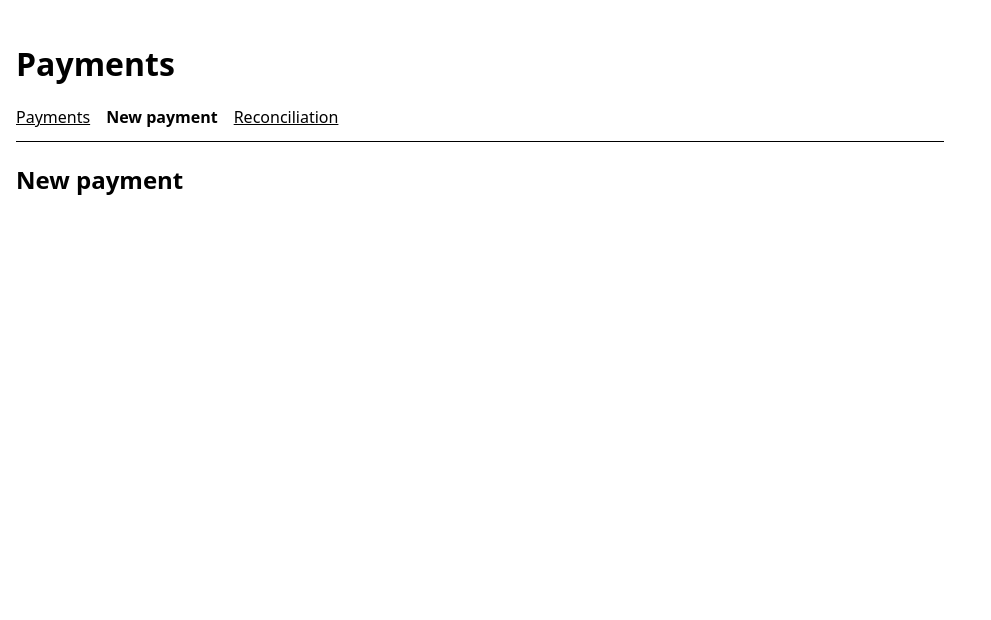
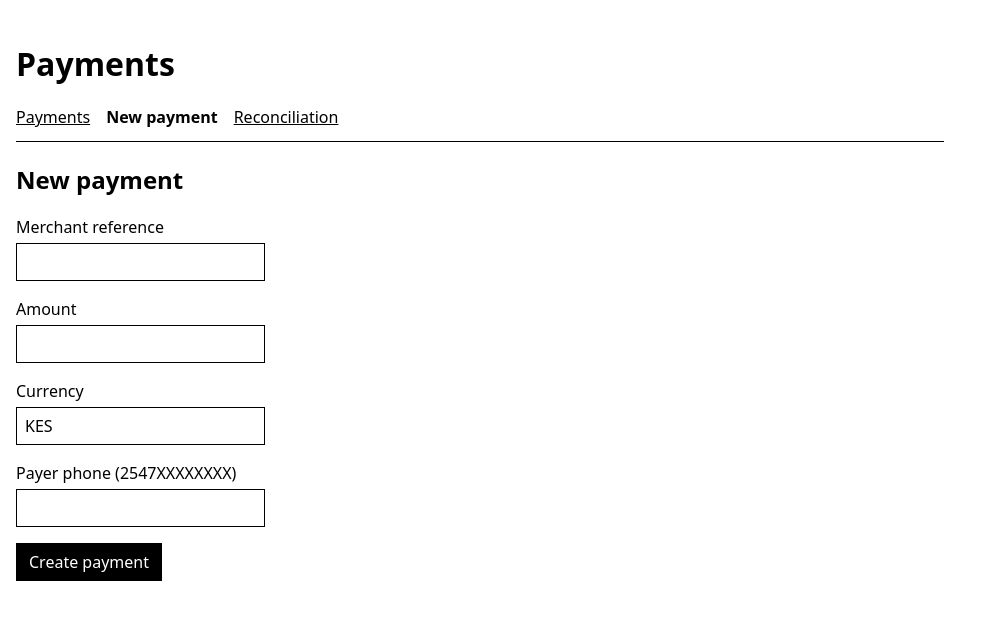
Before and after one commit to Martin888Maina/java-payment-application, a React (Vite) app in the folder frontend/: page /payments/new in a window 1280 px wide. Shown: the top 620 px of the page, without its empty margins (0-991 px from the left). Built offline with nearby package versions, Linux system fonts and the light colour scheme.

Commit message:
add form to create a payment

```diff
--- a/frontend/src/pages/NewPayment.jsx
+++ b/frontend/src/pages/NewPayment.jsx
@@ -1,5 +1,66 @@
+import { useState } from 'react'
+import { useNavigate } from 'react-router'
+import { createPayment } from '../api.js'
+
+const emptyForm = { merchantReference: '', amount: '', currency: 'KES', payerPhone: '' }
+
 function NewPayment() {
-  return <h2>New payment</h2>
+  const navigate = useNavigate()
+  const [form, setForm] = useState(emptyForm)
+  const [submitting, setSubmitting] = useState(false)
+  const [error, setError] = useState(null)
+
+  function update(event) {
+    setForm({ ...form, [event.target.name]: event.target.value })
+  }
+
+  async function submit(event) {
+    event.preventDefault()
+    setSubmitting(true)
+    setError(null)
+    try {
+      await createPayment({
+        merchantReference: form.merchantReference.trim(),
+        amount: form.amount.trim(),
+        currency: form.currency.trim() || null,
+        payerPhone: form.payerPhone.trim(),
+      })
+      navigate('/')
+    } catch (e) {
+      setError(e.message)
+      setSubmitting(false)
+    }
+  }
+
+  return (
+    <>
+      <h2>New payment</h2>
+      <form onSubmit={submit}>
+        <p>
+          <label htmlFor="merchantReference">Merchant reference</label>
+          <input id="merchantReference" name="merchantReference" value={form.merchantReference} onChange={update} />
+        </p>
+        <p>
+          <label htmlFor="amount">Amount</label>
+          <input id="amount" name="amount" inputMode="decimal" value={form.amount} onChange={update} />
+        </p>
+        <p>
+          <label htmlFor="currency">Currency</label>
+          <input id="currency" name="currency" maxLength={3} value={form.currency} onChange={update} />
+        </p>
+        <p>
+          <label htmlFor="payerPhone">Payer phone (2547XXXXXXXX)</label>
+          <input id="payerPhone" name="payerPhone" inputMode="numeric" value={form.payerPhone} onChange={update} />
+        </p>
+        <p>
+          <button type="submit" className="primary" disabled={submitting}>
+            {submitting ? 'Creating...' : 'Create payment'}
+          </button>
+        </p>
+      </form>
+      {error && <p>Error: {error}</p>}
+    </>
+  )
 }
 
 export default NewPayment
```
